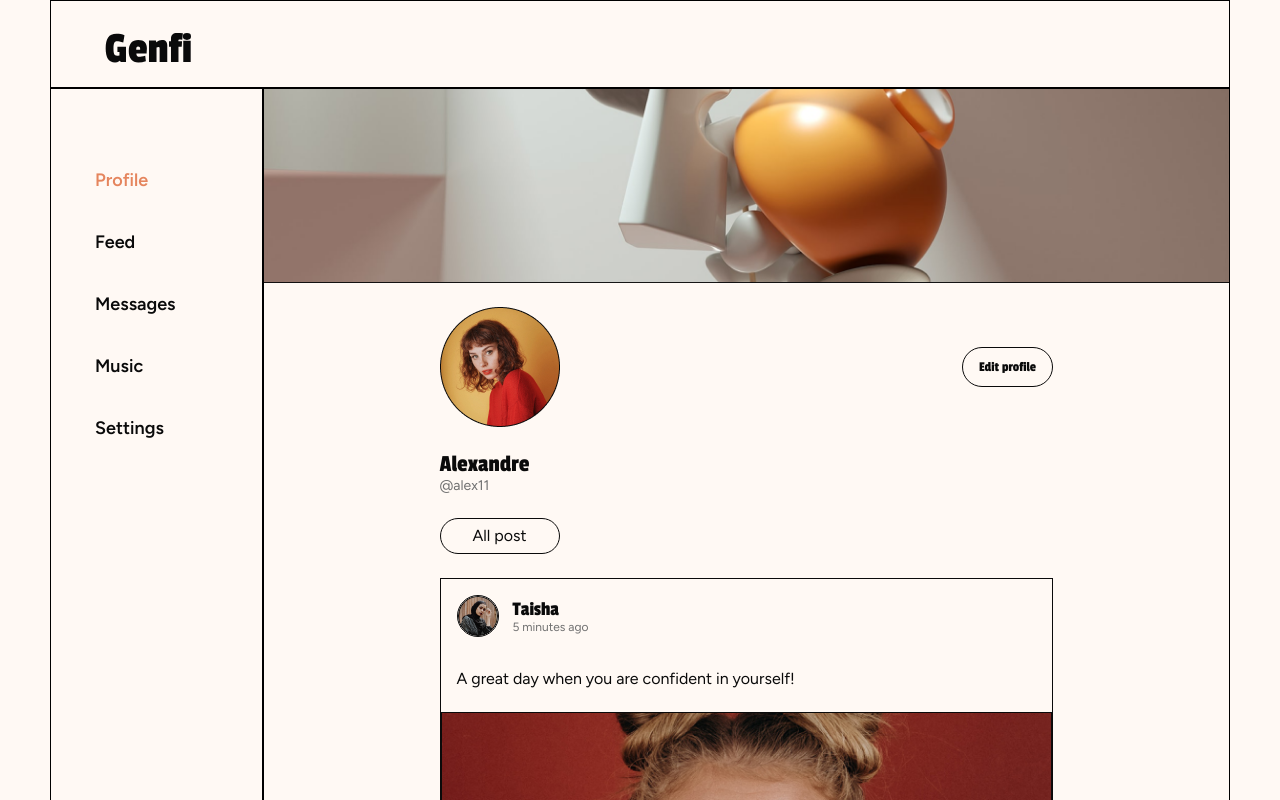
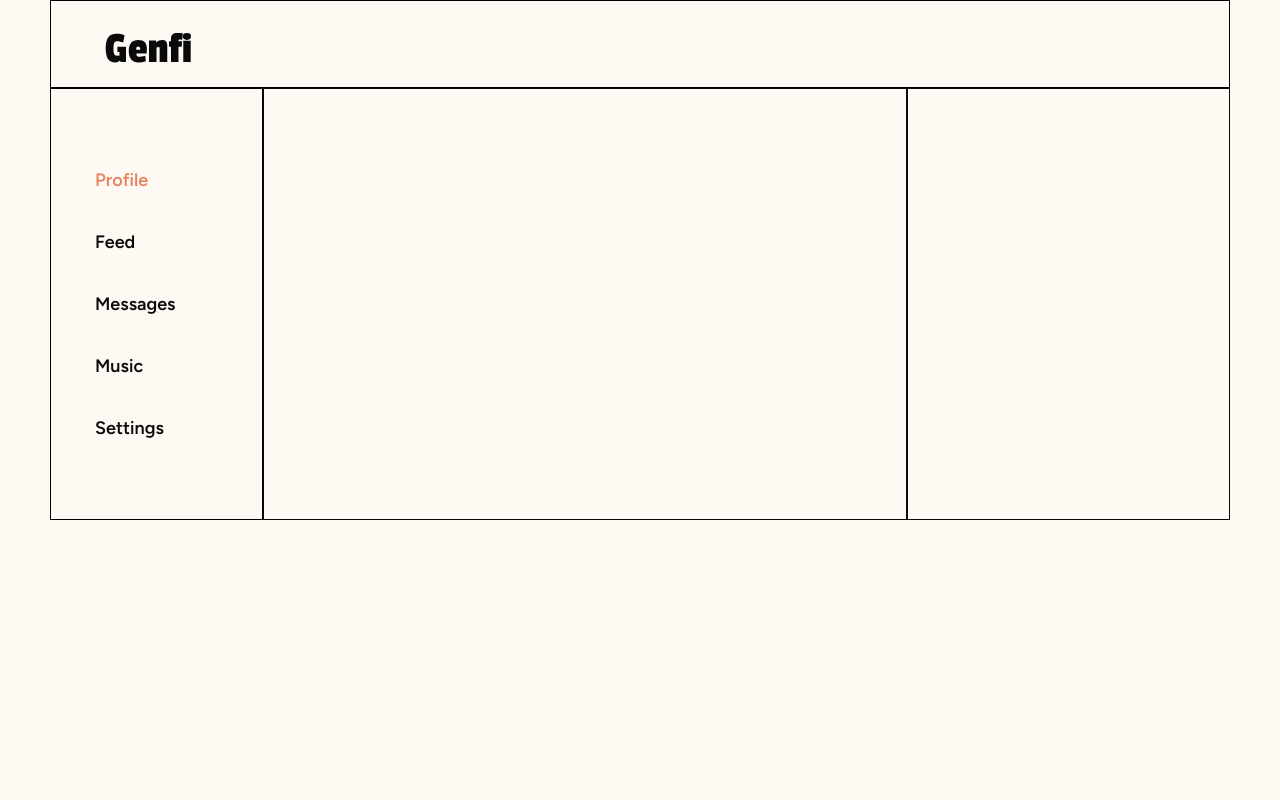
Before and after one commit to Readberg/React-Genfi, a React (Create React App) app: page /dialogs in a window 1280 px wide. Shown: the top 800 px of the page. Built offline with nearby package versions, Linux system fonts and the light colour scheme.

Commit message:
feat: add dialogs secttion

```diff
--- a/src/App.js
+++ b/src/App.js
@@ -2,13 +2,15 @@ import './App.css';
 import Header from './components/Header/Header';
 import Nav from './components/Nav/Nav';
 import Profile from './components/Profile/Profile';
+import Dialogs from './components/Dialogs/Dialogs';
 
-function App() {
+function App(props) {
   return (
     <div className='app-wrapper'>
       <Header />
       <Nav />
-      <Profile />
+      {/* <Profile /> */}
+      <Dialogs />
     </div>
   );
 }
--- /dev/null
+++ b/src/components/Dialogs/Dialogs.jsx
@@ -0,0 +1,14 @@
+import Friends from "./Friends/Friends";
+import Messages from "./Messages/Messages";
+import c from './Dialogs.module.css'
+
+function Dialogs() {
+    return (
+        <div className={c.dialogs}>
+            <Messages />
+            <Friends />
+        </div>
+    )
+}
+
+export default Dialogs;
--- /dev/null
+++ b/src/components/Dialogs/Dialogs.module.css
@@ -0,0 +1,5 @@
+.dialogs {
+    display: grid;
+
+    grid-template-areas: "messages messages friends";
+}
--- /dev/null
+++ b/src/components/Dialogs/Friends/Friends.jsx
@@ -0,0 +1,11 @@
+import c from './Friends.module.css'
+
+function Friends() {
+    return (
+        <div className={c.friends}>
+
+        </div>
+    )
+}
+
+export default Friends;
--- /dev/null
+++ b/src/components/Dialogs/Friends/Friends.module.css
@@ -0,0 +1,4 @@
+.friends {
+    grid-area: friends;
+    border: 1px solid #0A0A0A;
+}
--- /dev/null
+++ b/src/components/Dialogs/Messages/Messages.jsx
@@ -0,0 +1,11 @@
+import c from './Messages.module.css'
+
+function Messages() {
+    return (
+        <div className={c.messages}>
+
+        </div>
+    )
+}
+
+export default Messages;
--- /dev/null
+++ b/src/components/Dialogs/Messages/Messages.module.css
@@ -0,0 +1,4 @@
+.messages {
+    grid-area: messages;
+    border: 1px solid #0A0A0A;
+}
--- a/src/components/Profile/Profile.module.css
+++ b/src/components/Profile/Profile.module.css
@@ -2,7 +2,6 @@
   grid-area: profile;
 
   border: 1px solid black;
-
 }
 
 .cover {
```
